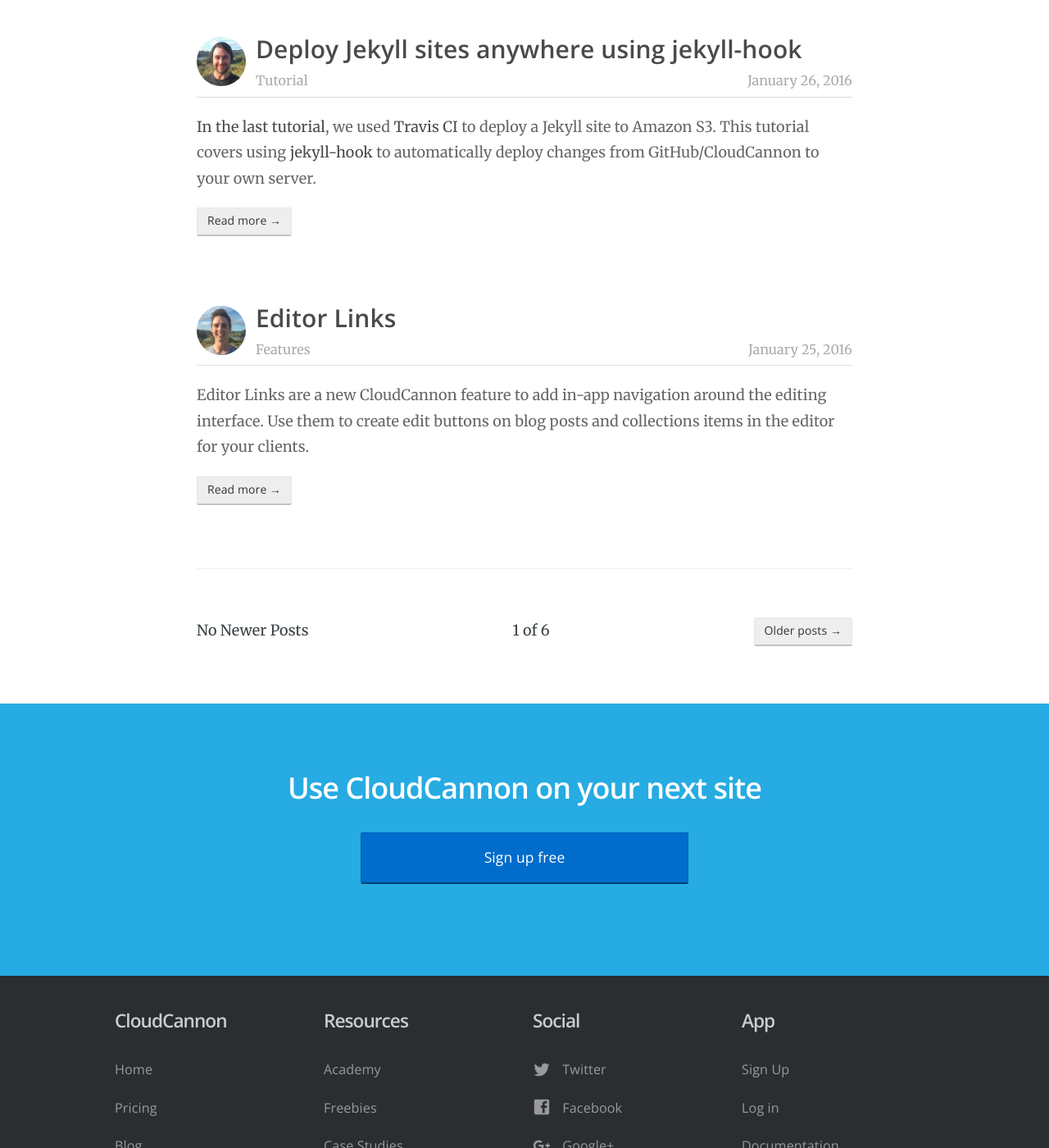
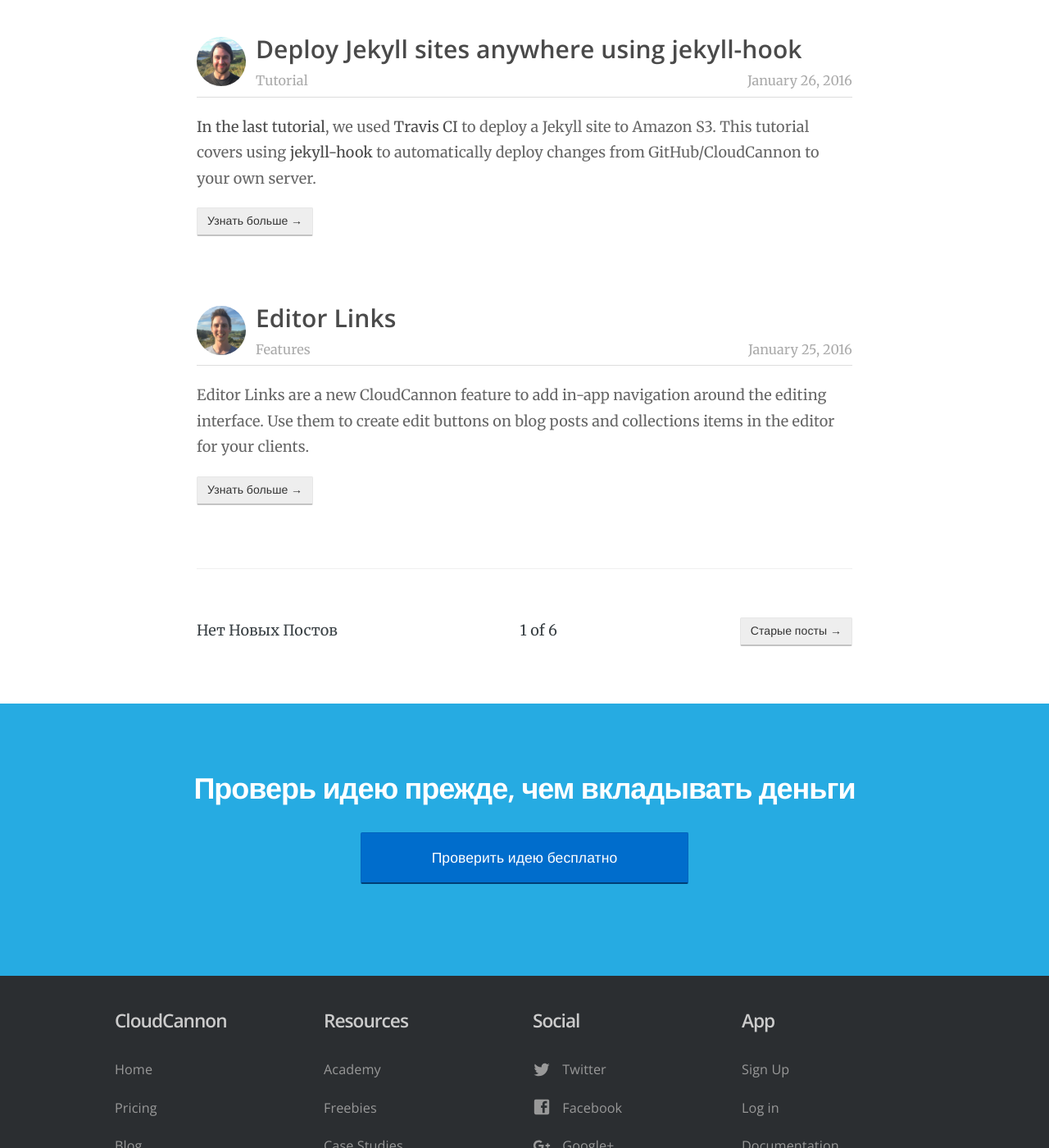
Before and after one commit to RakhimyanTim/enblabs.github.io, a Jekyll site: the page built from blog/index.html, in a window 1280 px wide and 1400 px high, scrolled down 3148 px. Shown: the whole window at 82% size. Built offline with Jekyll 4.4.1, drawn with Linux system fonts in a browser that asks for light colours; nearby versions of some CDN libraries; the list of posts is cut into pages by our own code; some of the changed text lies outside the part shown.

Commit message:
Update index.html

```diff
--- a/blog/index.html
+++ b/blog/index.html
@@ -37,7 +37,7 @@
 						{% endif %}
 					</p>
 
-					<a href="{{ post.url }}" class="btn small-btn">Read more  &rarr;</a>
+					<a href="{{ post.url }}" class="btn small-btn">Узнать больше  &rarr;</a>
 				</li>
 			{% endfor %}
 		</ul>
@@ -46,17 +46,17 @@
 		<!-- Pagination links -->
 		<div class="pagination">
 			{% if paginator.previous_page %}
-				<a href="{{ paginator.previous_page_path }}" class="previous btn">&larr; Newer posts</a>
+				<a href="{{ paginator.previous_page_path }}" class="previous btn">&larr; Новые посты</a>
 			{% else %}
-				<span class="previous">No Newer Posts</span>
+				<span class="previous">Нет Новых Постов</span>
 			{% endif %}
 
 			<span class="page_number ">{{ paginator.page }} of {{ paginator.total_pages }}</span>
 
 			{% if paginator.next_page %}
-				<a href="{{ paginator.next_page_path }}" class="next btn">Older posts &rarr;</a>
+				<a href="{{ paginator.next_page_path }}" class="next btn">Старые посты &rarr;</a>
 			{% else %}
-				<span class="next">No Older Posts</span>
+				<span class="next">Нет Старых Постов</span>
 			{% endif %}
 		</div>
 	</div>
@@ -64,7 +64,7 @@
 
 <section class="bright-section centered">
 	<div class="container">
-		<h2>Use CloudCannon on your next site</h2>
-		<p><a href="https://app.cloudcannon.com/users/sign_up" class="btn btn-primary btn-large btn-block btn-centered">Sign up free</a></p>
+		<h2>Проверь идею прежде, чем вкладывать деньги</h2>
+		<p><a href="#" class="btn btn-primary btn-large btn-block btn-centered">Проверить идею бесплатно</a></p>
 	</div>
 </section>
```
Also changed, not shown: other parts of blog/index.html (+3 -3 lines).
